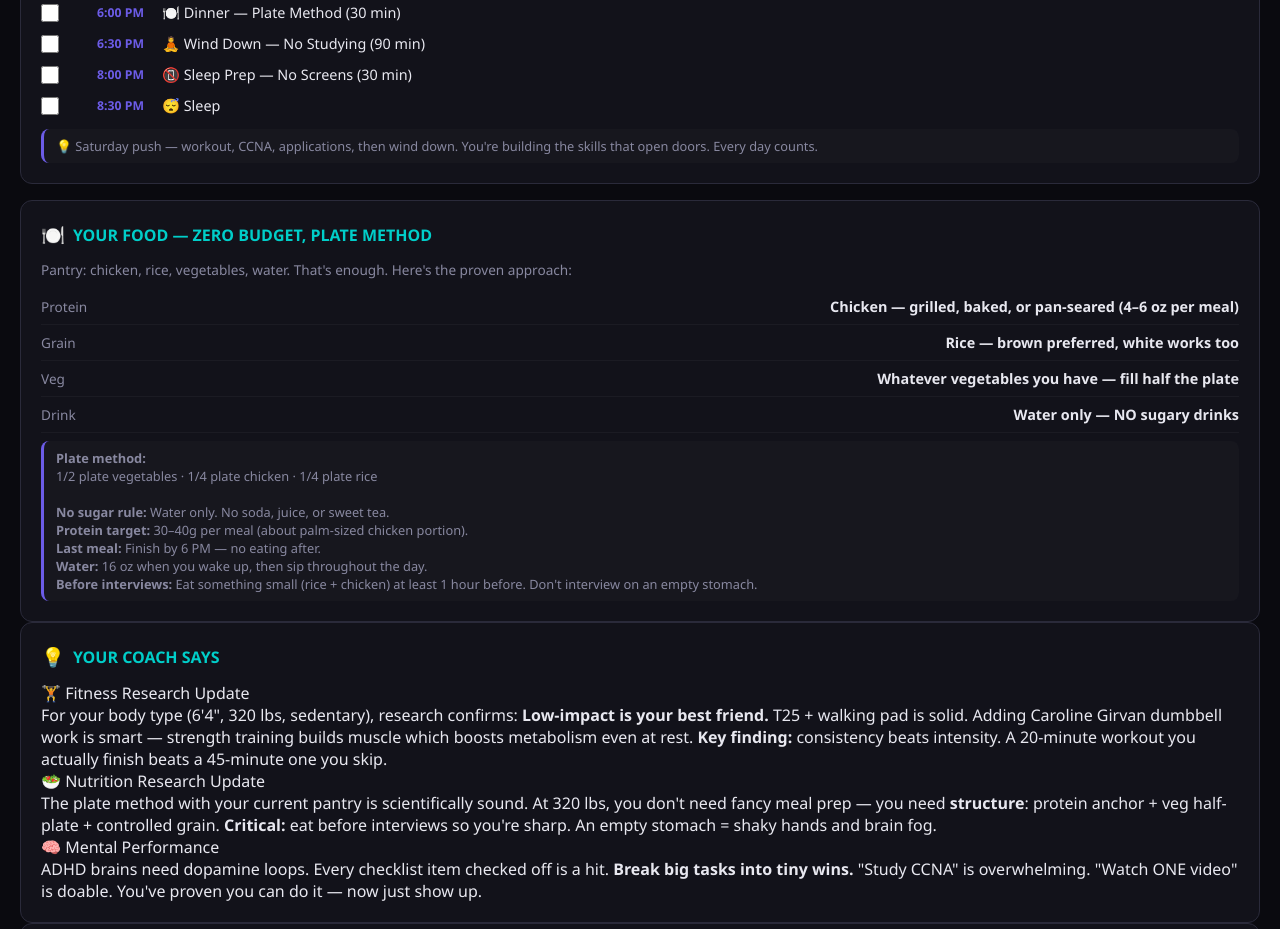
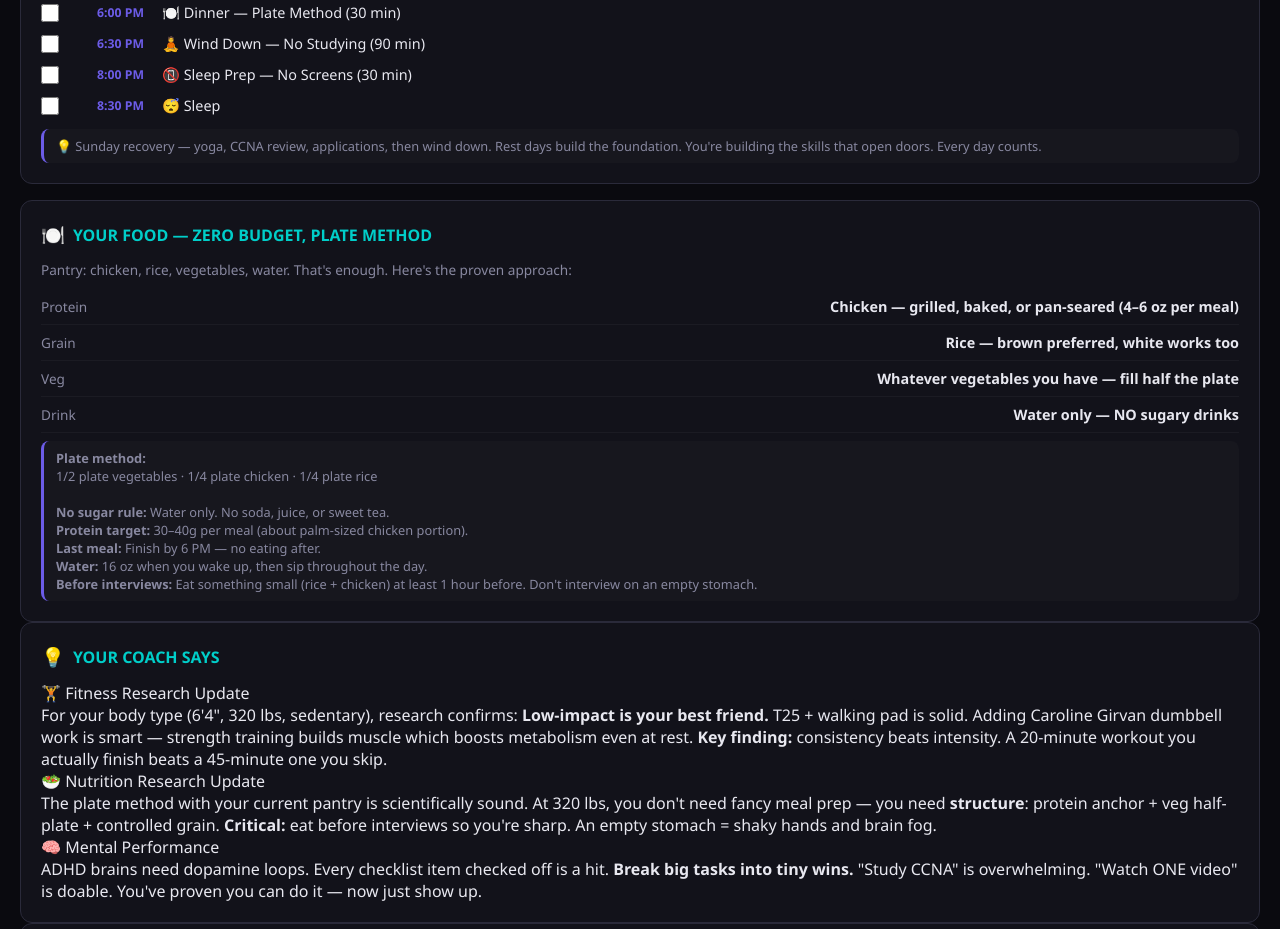
Before and after one commit to dgwinimprove/dashboard, a plain HTML site: page index.html in a window 1280 px wide. Shown: the part 913-1842 px from the top of the page. Drawn offline with Linux system fonts and the light colour scheme.

Commit message:
Finalize Sunday note 2026-11-15

```diff
--- a/index.html
+++ b/index.html
@@ -158,7 +158,7 @@ body{font-family:'Segoe UI',system-ui,-apple-system,sans-serif;background:var(--
 <div class="checklist-item" onclick="toggleCheck(this)"><input type="checkbox"><span class="timestamp">6:30 PM</span><span class="task-text">🧘 Wind Down — No Studying (90 min)</span></div>
 <div class="checklist-item" onclick="toggleCheck(this)"><input type="checkbox"><span class="timestamp">8:00 PM</span><span class="task-text">📵 Sleep Prep — No Screens (30 min)</span></div>
 <div class="checklist-item" onclick="toggleCheck(this)"><input type="checkbox"><span class="timestamp">8:30 PM</span><span class="task-text">😴 Sleep</span></div>
-<div class="note">💡 Saturday push — workout, CCNA, applications, then wind down. You're building the skills that open doors. Every day counts.</div>
+<div class="note">💡 Sunday recovery — yoga, CCNA review, applications, then wind down. Rest days build the foundation. You're building the skills that open doors. Every day counts.</div>
 </div>
 </div>
 
```
